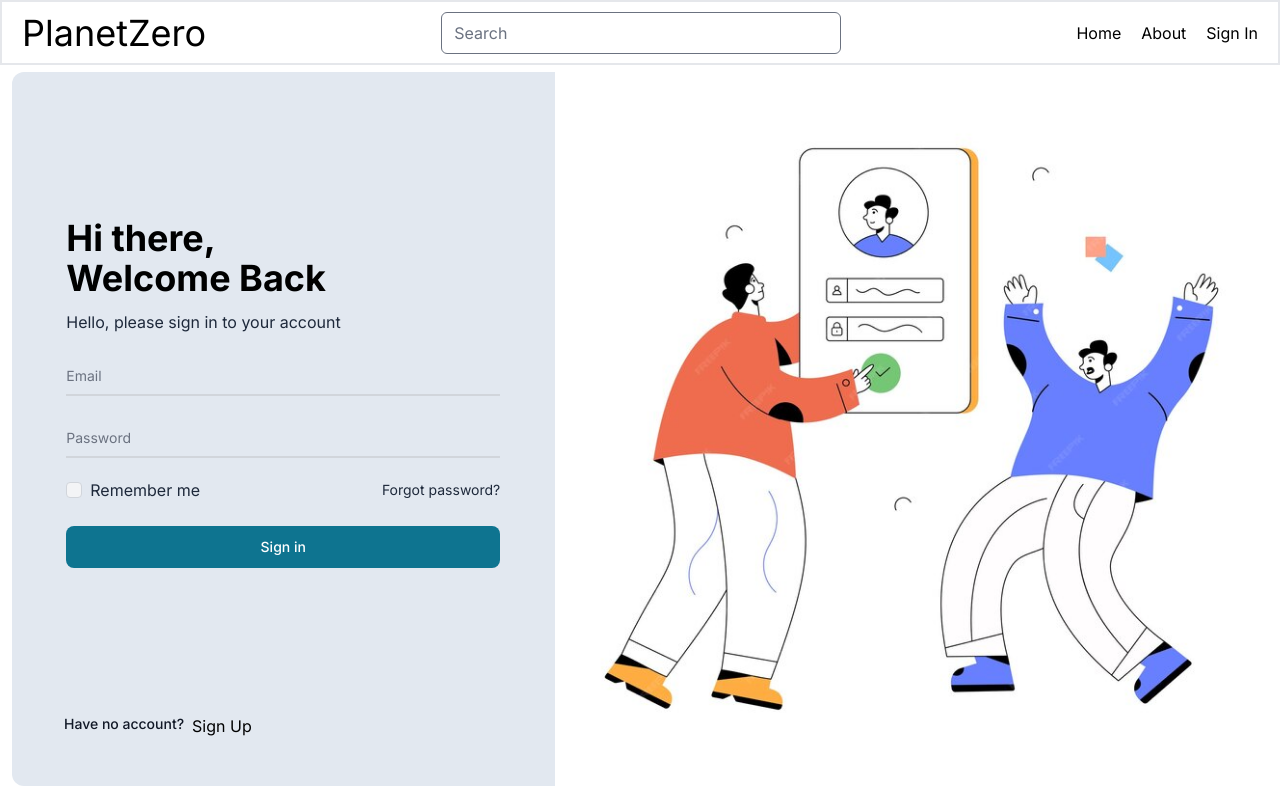
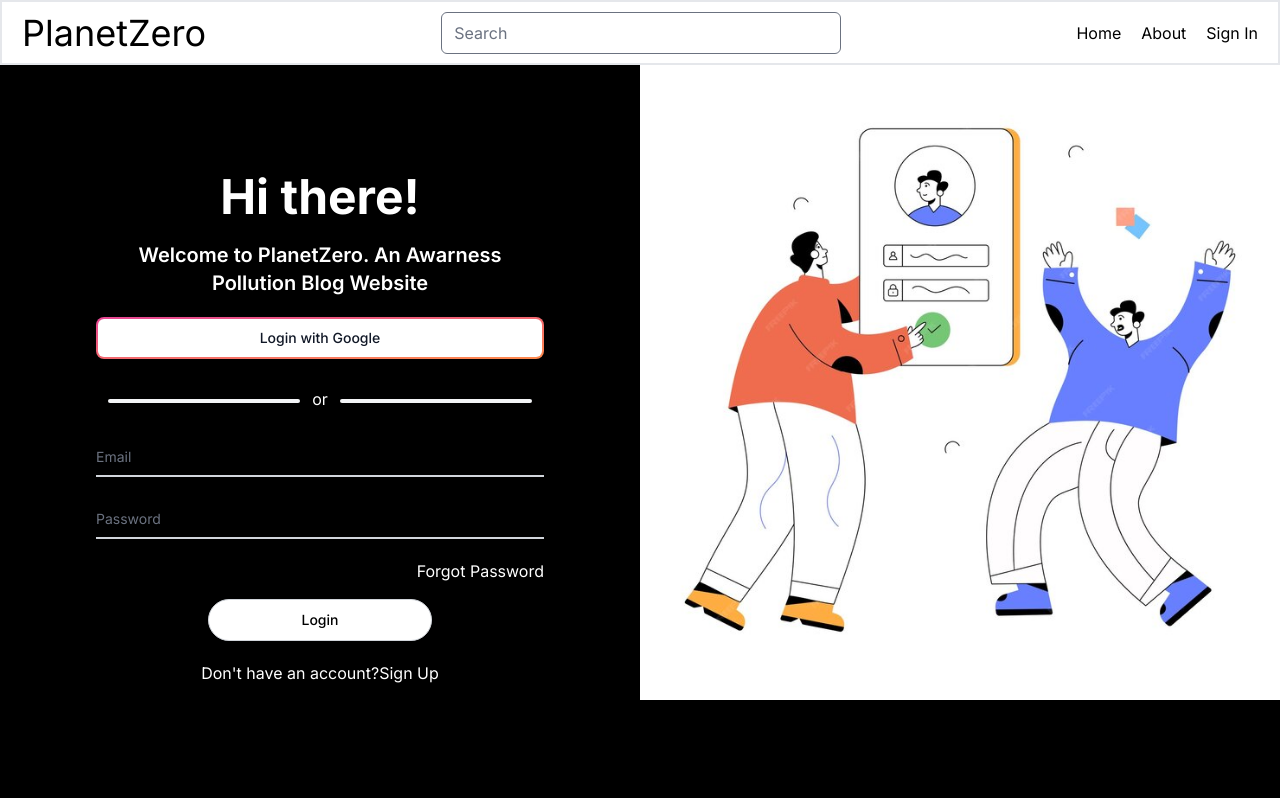
Before and after one commit to EgesaR/PlanetZero, a Next.js app: page /auth/signin in a window 1280 px wide. Built offline with nearby package versions, Linux system fonts and the light colour scheme.

Commit message:
July 27 08:47 commit

```diff
--- a/app/auth/signin/page.js
+++ b/app/auth/signin/page.js
@@ -7,23 +7,27 @@ import BottomTextInput from "../../components/TextInput";
 import Image from "next/image";
 import { Button, Checkbox, Label } from "flowbite-react";
 
-const SignUp = () => {
+const SignIn = () => {
   return (
-    <div className="w-full p-3 h-full">
-      <div className="bg-slate-200 h-full flex-1 rounded-xl flex flex-row">
-        <div className="flex-1 h-full">
-          <div className="flex flex-col items-center justify-center h-[90%]">
-            <h1 className="text-4xl font-bold w-[80%]">
-              Hi there,
-              <br />
-              Welcome Back
-            </h1>
-            <label className="text-slate-800 text-md mt-3  w-[80%]">
-              Hello, please sign in to your account
-            </label>
-
-            <form className="w-[80%] mt-5">
-              <div className="mb-6">
+    <div className="bg-black text-white w-full h-full flex">
+      <div className="h-full flex flex-col flex-1 justify-center">
+        <div className="px-24">
+          <div className="text-center flex flex-col gap-5">
+            <h1 className="text-5xl font-bold">Hi there!</h1>
+            <h3 className="text-xl font-semibold">
+              Welcome to PlanetZero. An Awarness Pollution Blog Website
+            </h3>
+          </div>
+          <Button outline gradientDuoTone="pinkToOrange" className="w-full mt-5">
+            Login with Google
+          </Button>
+          <div className="mx-auto flex">
+            <hr class="w-48 h-1 mx-auto my-4 bg-gray-100 border-0 rounded md:my-10 dark:bg-gray-700" />
+              <div className="h-1 my-4 md:my-7">or</div>
+              <hr class="w-48 h-1 mx-auto my-4 bg-gray-100 border-0 rounded md:my-10 dark:bg-gray-700" />
+          </div>
+          <div className="flex items-center justify-center w-full"></div>
+          <form className="w-full flex-col -mt-2">
             <BottomTextInput
               name={"email"}
               placeholder={"Email"}
@@ -34,29 +38,32 @@ const SignUp = () => {
               placeholder={"Password"}
               type={"password"}
             />
-                <div className="flex items-center">
-                  <Checkbox />
-                  <label className="ml-2 text-slate-800">Remember me</label>
-
-                  <a href="#" className="text-slate-800 text-sm ml-auto">
-                    Forgot password?
-                  </a>
+            <div className="w-full flex items-center">
+              <Link href="/forgotpassword" className="ml-auto">
+                Forgot Password
+              </Link>
+            </div>
+          </form>
+          <div className="w-full flex items-center justify-center my-4">
+            <Button color="light" className="text-black w-[50%]" pill>
+              Login
+            </Button>
+          </div>
+          <div className="flex items-center justify-center mt-5">
+            <p>Don't have an account?{" "}</p>
+            <Link href="/auth/signup">
+              Sign Up
+            </Link>
           </div>
         </div>
-              <Button className="w-full mt-5">Sign in</Button>
-            </form>
       </div>
-          <div className="w-full h-[10%] flex items-start pl-10">
-            <Label className="ml-3 me-2">Have no account?</Label>
-            <Link href={"/auth/signup"}>Sign Up</Link>
-          </div>
-        </div>
+      <div className="flex-1">
         <Image
           src="/siginimage.jpg"
-          alt="Descriptive text for screen readers"
           width={200}
           height={200}
-          className="flex-1 h-full"
+          className="w-full h-full"
+          alt="Picture of the author"
           layout="responsive"
         />
       </div>
@@ -64,4 +71,4 @@ const SignUp = () => {
   );
 };
 
-export default SignUp;
+export default SignIn;
--- a/app/auth/signup/page.js
+++ b/app/auth/signup/page.js
@@ -1,6 +1,8 @@
 "use client";
-import React from "react";
+import React, {useState} from "react";
 import Link from "next/link";
+import {useRouter} from "next/navigation"
+import {axios} from "axios"
 
 //Components
 import BottomTextInput from "../../components/TextInput";
@@ -8,6 +10,16 @@ import Image from "next/image";
 import { Button, Checkbox, Label } from "flowbite-react";
 
 const SignUp = () => {
+	const [user, setUser] = useState({
+		email: "",
+		password: "",
+		username: ""
+	})
+
+	const onSignUp = async () => {
+
+	}
+
 	return (
 		<div className="w-full p-3 h-full">
 			<div className="bg-slate-200 h-full flex-1 rounded-xl flex flex-row">
@@ -32,19 +44,25 @@ const SignUp = () => {
 									name={"username"}
 									placeholder={"Username"}
 									type={"text"}
+									value={user.username}
+									setProp={setUser}
 								/>
 								<BottomTextInput
 									name={"email"}
 									placeholder={"Email"}
 									type={"email"}
+									value={user.email}
+									setProp={setUser}
 								/>
 								<BottomTextInput
 									name={"password"}
 									placeholder={"Password"}
 									type={"password"}
+									value={user.password}
+									setProp={setUser}
 								/>
 							</div>
-							<Button className="w-full mt-5">Sign up</Button>
+							<Button onClick={onSignUp} className="w-full mt-5">Sign up</Button>
 						</form>
 						<div className="flex items-center">OR</div>
 						<div className="flex w-[80%] justify-between items-center">
--- a/app/components/TextInput.jsx
+++ b/app/components/TextInput.jsx
@@ -1,6 +1,6 @@
 import React from "react";
 
-const BottomTextInput = ({ type, name, placeholder }) => {
+const BottomTextInput = ({ type, name, placeholder, value, setProp }) => {
   return (
     <div class="relative z-0 w-full mb-5 group">
       <input
@@ -10,6 +10,11 @@ const BottomTextInput = ({ type, name, placeholder }) => {
         class="block py-2.5 px-0 w-full text-sm text-gray-900 bg-transparent border-0 border-b-2 border-gray-300 appearance-none dark:text-white dark:border-gray-600 dark:focus:border-blue-500 focus:outline-none focus:ring-0 focus:border-blue-600 peer"
         placeholder=" "
         required
+        value={value}
+        onChange={(e) => {
+          console.log(value)
+          setProp({...value, username: e.target.value})}
+        }
       />
       <label
         for={name}
```
Also changed, not shown: appwrite/config.js (added, +36 -0 lines), appwrite/config.ts (deleted, +0 -76 lines), dbConfig/dbConfig.js (added, +19 -0 lines), package.json (+8 -2 lines), app/api/users/login/route.js (added), app/api/users/signup/route.js (added), 2 other files (tests, documents, lock files or other folders). Lines whose indentation alone changed are shown as unchanged.
